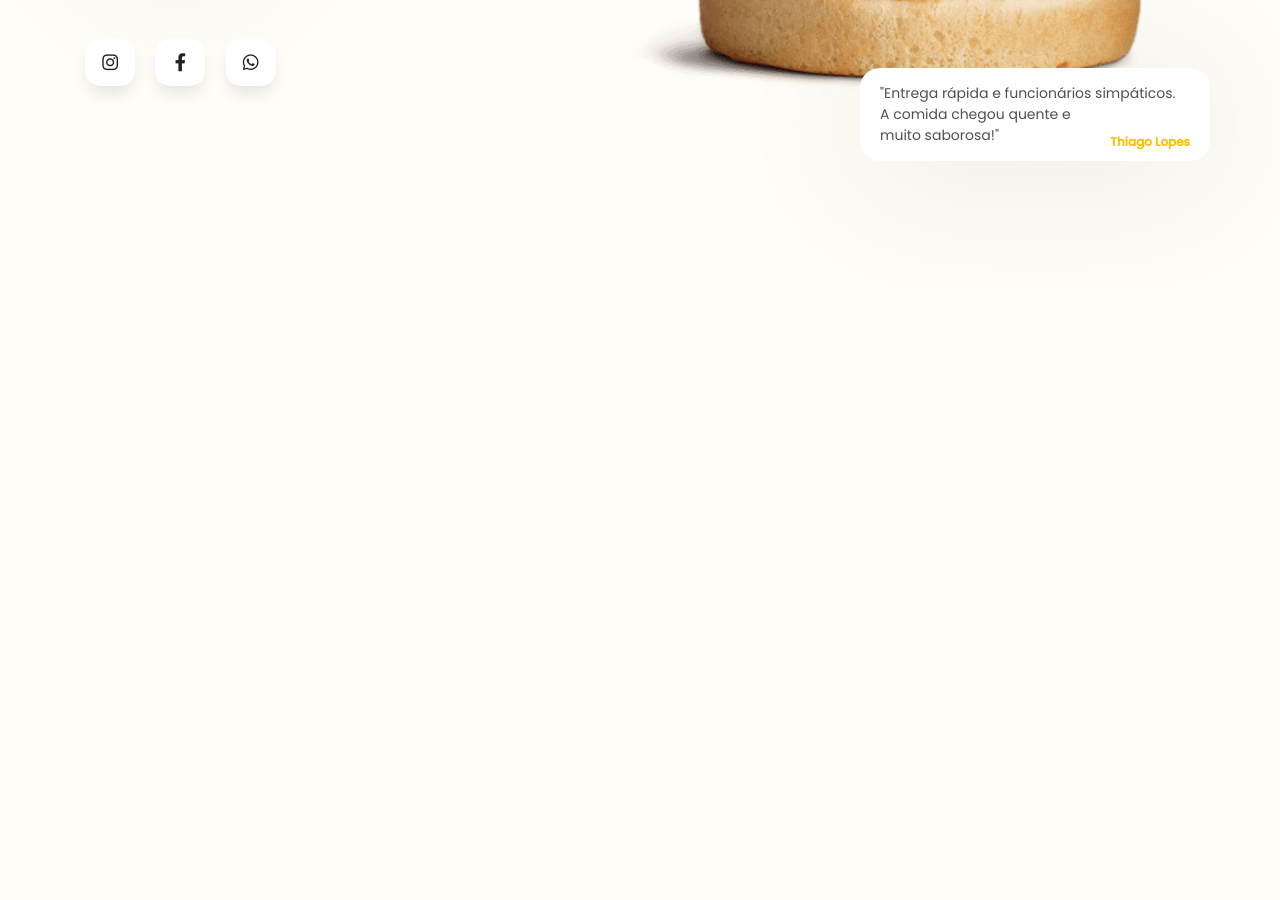
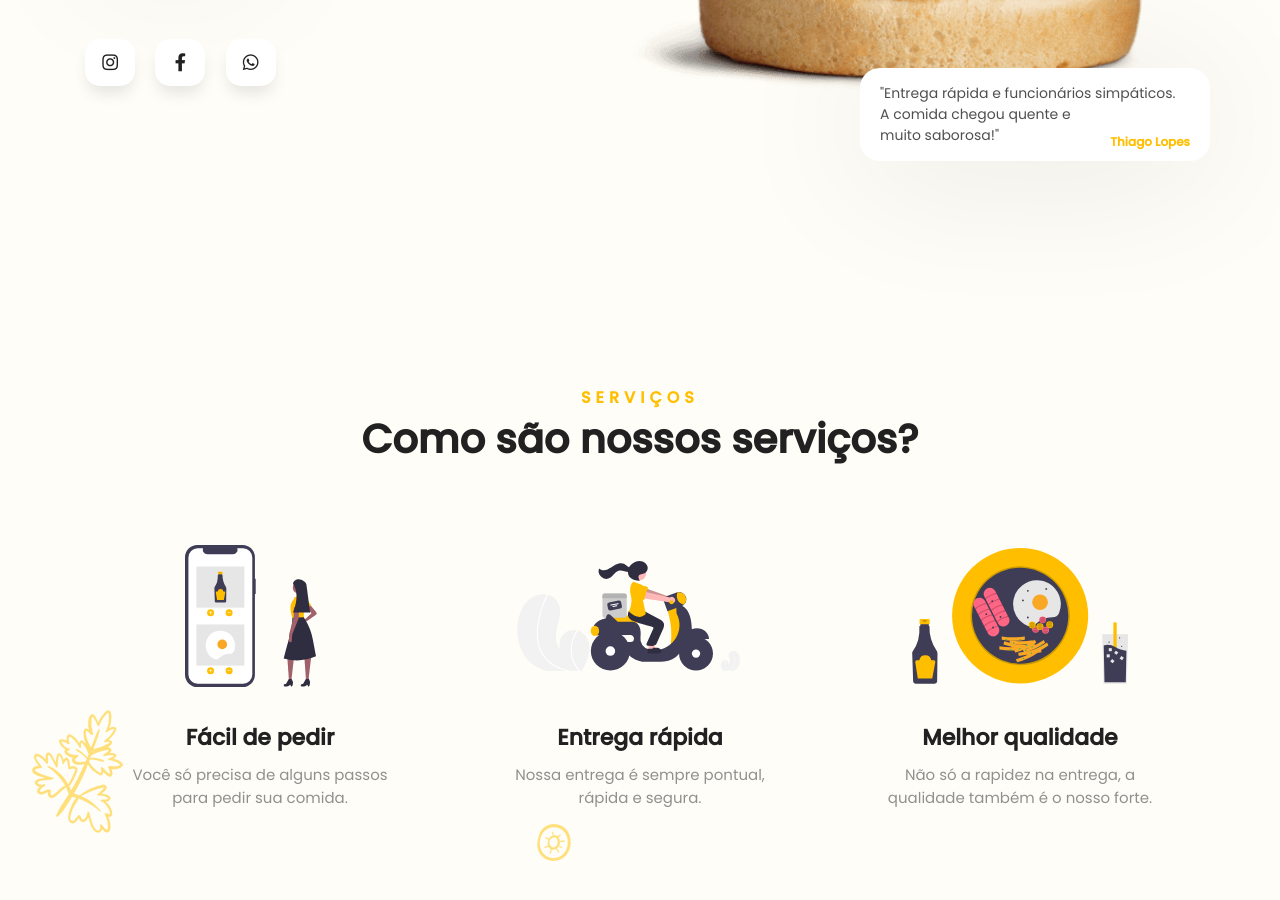
Before and after one commit to aliriorios/menu, a plain HTML site: page index.html in a window 1280 px wide. Shown: the part 669-1569 px from the top of the page. Before the commit the page ends 955 px from the top, so only its background shows below. Drawn offline with nearby package versions, Linux system fonts and the light colour scheme.

Commit message:
create layout de services

```diff
--- a/css/style.css
+++ b/css/style.css
@@ -208,3 +208,57 @@ a.navbar-brand {
   font-size: 12px;
   color: var(--color-primary);
 }
+
+.service {
+  padding-top: 100px;
+  padding-bottom: 150px;
+}
+
+.hint-title {
+  color: var(--color-primary);
+  font-size: 16px;
+  text-transform: uppercase;
+  letter-spacing: 5px;
+}
+
+.title {
+  color: var(--color-black);
+  font-size: 40px;
+
+  margin-top: 5px;
+  margin-bottom: 30px;
+}
+
+.card-icon {
+  height: 150px;
+
+  margin: 0 auto;
+  margin-bottom: 30px;
+
+  display: flex;
+  justify-content: center;
+  align-items: center;
+}
+
+.card-text {
+  color: var(--color-text-out);
+  font-size: 15px;
+
+  padding: 0px 30px;
+}
+
+.card-text p {
+  font-size: 22px;
+  color: var(--color-black);
+
+  margin-bottom: 10px;
+}
+
+.background-service {
+  position: absolute;
+  left: 0;
+  right: 0;
+
+  height: 500px;
+  background-image: url(../img/bg-icons-2.png);
+}
--- a/index.html
+++ b/index.html
@@ -103,7 +103,49 @@
   </section>
 
   <section class="service" id="service">
+    <div class="background-service">
 
+    </div>
+
+    <div class="container">
+      <div class="row">
+        <div class="col-12 text-center mb-5">
+          <span class="hint-title"><strong>Serviços</strong></span>
+          <h1 class="title"><strong>Como são nossos serviços?</strong></h1>
+        </div>
+
+        <div class="col-4 mb-5">
+          <div class="card-icon text-center">
+            <img src="img/icone-pedido.svg" alt="icone de pedido" width="150">
+          </div>
+          <div class="card-text text-center mt-3">
+            <p><strong>Fácil de pedir</strong></p>
+            <span>Você só precisa de alguns passos para pedir sua comida.</span>
+          </div>
+        </div>
+
+        <div class="col-4 mb-5">
+          <div class="card-icon text-center">
+            <img src="img/icone-delivery.svg" alt="icone de delivery" width="250">
+          </div>
+          <div class="card-text text-center mt-3">
+            <p><strong>Entrega rápida</strong></p>
+            <span>Nossa entrega é sempre pontual, rápida e segura.</span>
+          </div>
+        </div>
+
+        <div class="col-4 mb-5">
+          <div class="card-icon text-center">
+            <img src="img/icone-qualidade.svg" alt="icone de pedido" width="250">
+          </div>
+          <div class="card-text text-center mt-3">
+            <p><strong>Melhor qualidade</strong></p>
+            <span>Não só a rapidez na entrega, a qualidade também é o nosso forte.</span>
+          </div>
+        </div>
+
+      </div>
+    </div>
   </section>
 
   <section class="menu" id="menu">
```
